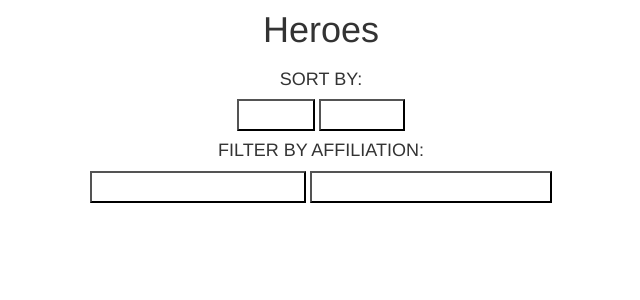
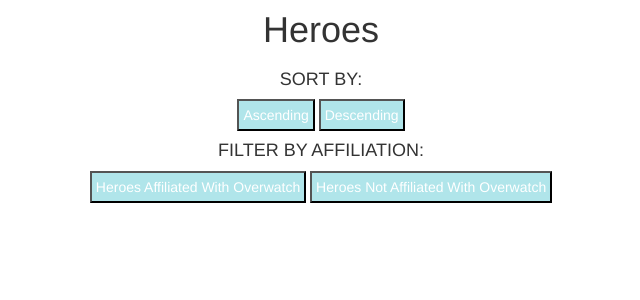
Before and after one commit to XS2929/IDB1, a Flask app: template app/templates/heroes.html in a window 1280 px wide. Shown: the part 50-350 px from the top of the page, without its empty margins (319-959 px from the left). Run offline with Flask 2, Linux system fonts and the light colour scheme; the template is opened without the code that fills it, so the values that code supplies are empty; some libraries are stand-ins or nearby versions.

Commit message:
attempting to fix colors

```diff
--- a/app/static/css/achievements.css
+++ b/app/static/css/achievements.css
@@ -37,7 +37,7 @@
   }
 
 button {
-    background-color: white;
+    background-color: #b0e5ea;
     color: white;
     float: center;
     padding: 8px 16px;
@@ -49,7 +49,7 @@
 }
 
 .my-button a.active {
-    background-color: #4CAF50;
+    background-color: #b0e5ea;
     color: white;
 }
 
--- a/app/static/css/heroes.css
+++ b/app/static/css/heroes.css
@@ -37,7 +37,7 @@
   }
 
 button {
-    background-color: white;
+    background-color: #b0e5ea;
     color: white;
     float: center;
     padding: 4px 4px;
@@ -49,7 +49,7 @@
 }
 
 .my-button a.active {
-    background-color: #4CAF50;
+    background-color: #b0e5ea;
     color: white;
 }
 
--- a/app/static/css/reward.css
+++ b/app/static/css/reward.css
@@ -37,7 +37,7 @@
   }
 
 button {
-    background-color: #4CAF50;
+    background-color: #b0e5ea;
     color: white;
     float: center;
     padding: 8px 16px;
@@ -50,7 +50,7 @@
 }
 
 .my-button a.active {
-    background-color: #4CAF50;
+    background-color: #b0e5ea;
     color: white;
 }
 
```
